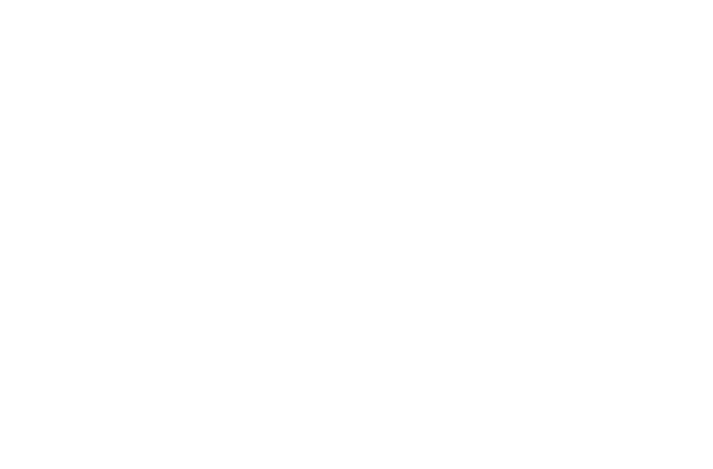
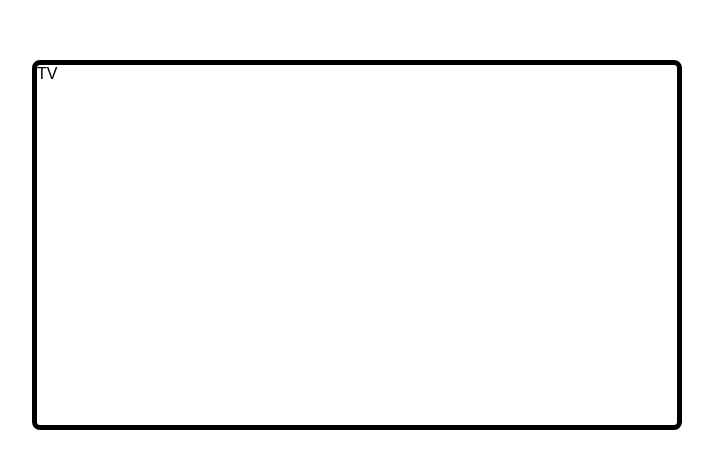
Before and after one commit to peppermintc/tv-focus-control, a React (Create React App) app: page / in a window 1280 px wide. Shown: the part 155-624 px from the top of the page, without its empty margins (283-996 px from the left). Built offline with nearby package versions, Linux system fonts and the light colour scheme.

Commit message:
[추가] TV 컴포넌트 추가

```diff
--- /dev/null
+++ b/src/components/TV.tsx
@@ -0,0 +1,24 @@
+import styled from "styled-components";
+
+interface Resolution {
+  width: number;
+  height: number;
+}
+
+interface TVProps {
+  resolution: Resolution;
+}
+
+const TVContainer = styled.div<TVProps>`
+  box-sizing: content-box;
+  border: 5px solid #000000;
+  border-radius: 8px;
+  width: ${(props) => `calc(${props.resolution.width}px / 2)`};
+  height: ${(props) => `calc(${props.resolution.height}px / 2)`};
+`;
+
+const TV = ({ resolution }: TVProps) => {
+  return <TVContainer resolution={resolution}>TV</TVContainer>;
+};
+
+export default TV;
--- a/src/pages/HDPage.tsx
+++ b/src/pages/HDPage.tsx
@@ -1,4 +1,5 @@
 import styled from "styled-components";
+import TV from "../components/TV";
 
 const HDPageContainer = styled.div`
   width: 100vw;
@@ -9,7 +10,11 @@
 `;
 
 const HDPage = () => {
-  return <HDPageContainer></HDPageContainer>;
+  return (
+    <HDPageContainer>
+      <TV resolution={{ width: 1280, height: 720 }} />
+    </HDPageContainer>
+  );
 };
 
 export default HDPage;
```
